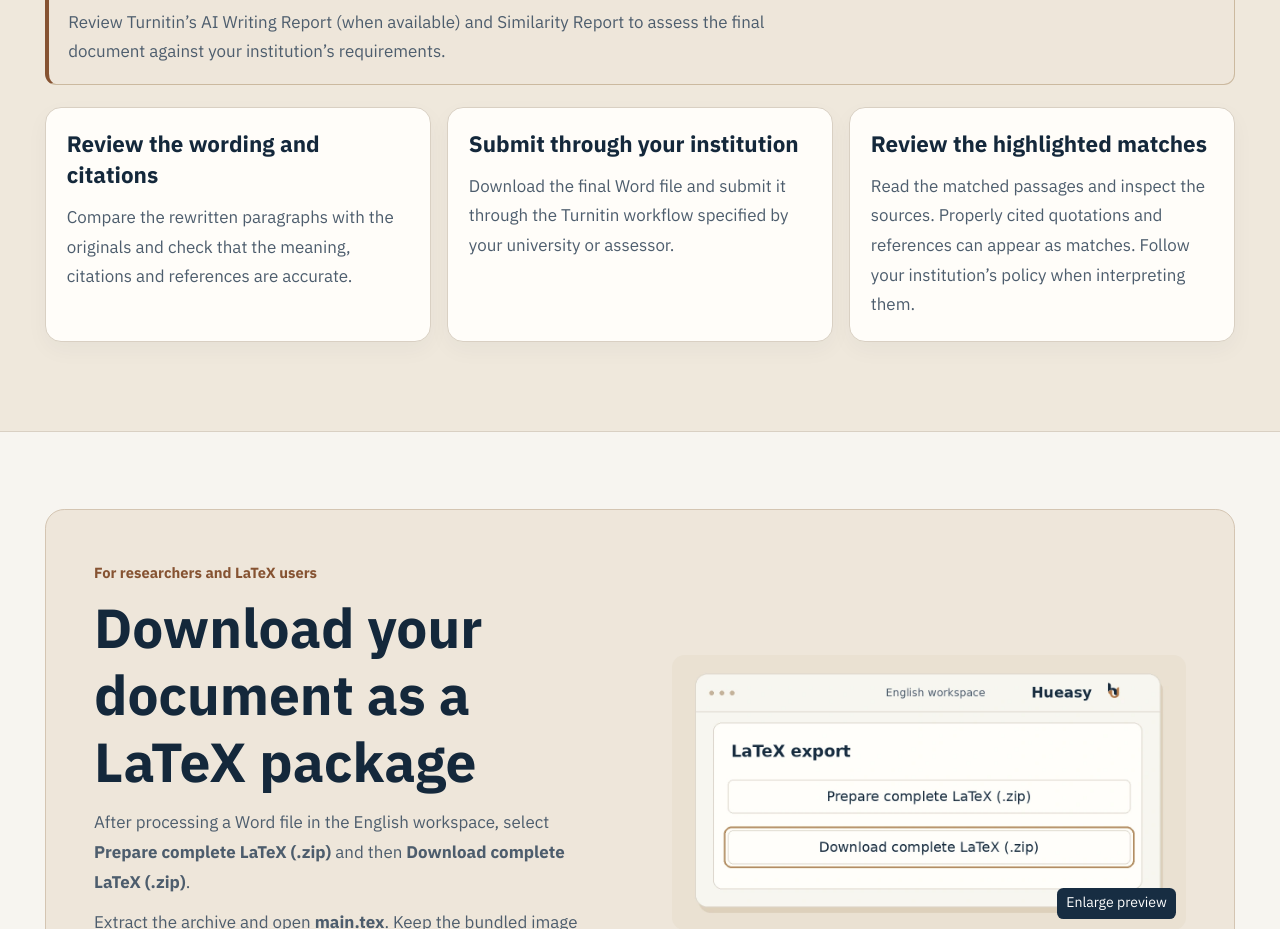
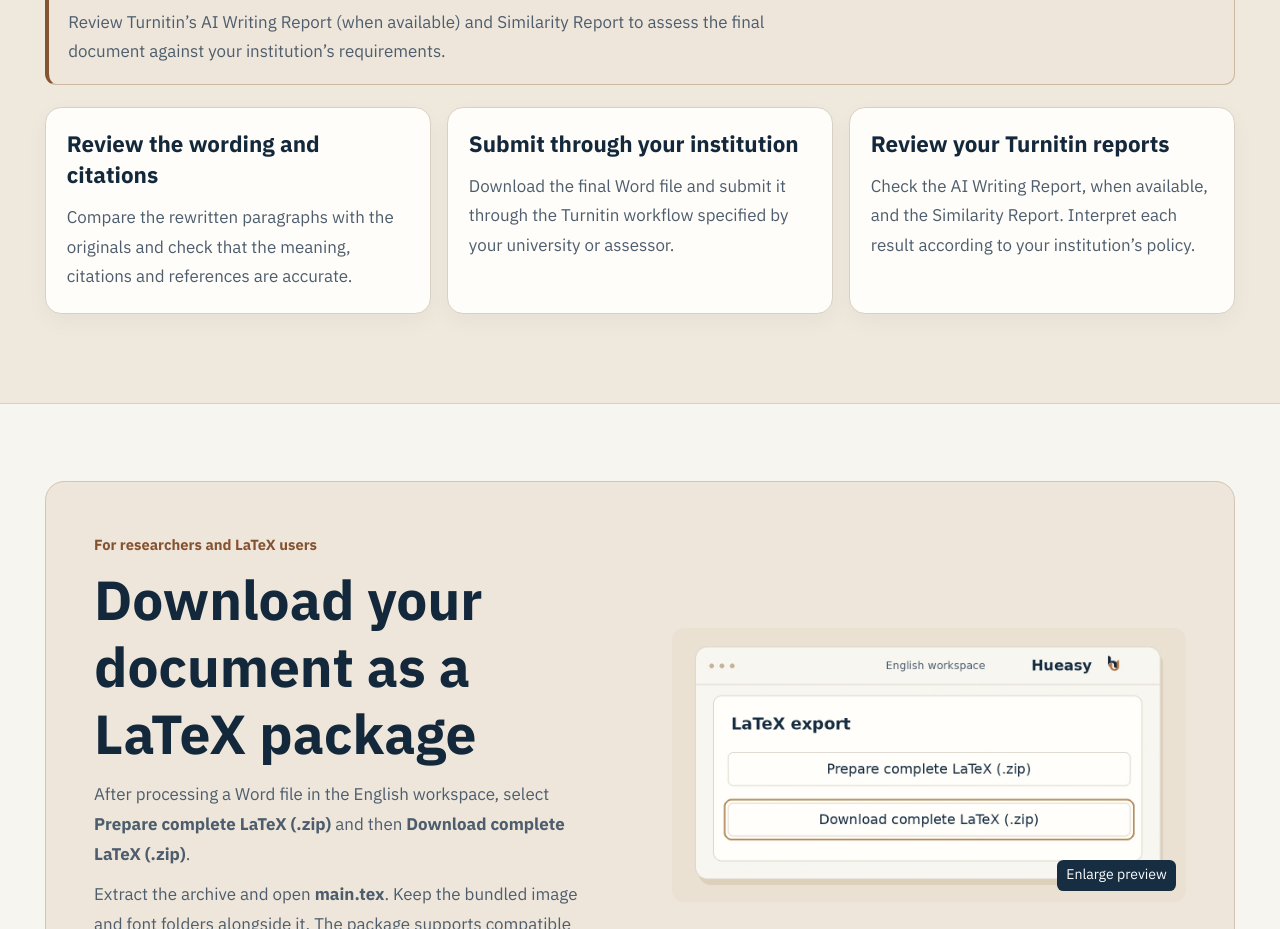
Before and after one commit to ahmedzayed12/ahmedzayed12.github.io, a plain HTML site: page hueasy-guide/en.html in a window 1280 px wide. Shown: the part 4126-5055 px from the top of the page. Drawn offline with Linux system fonts and the light colour scheme.

Commit message:
Use clear Turnitin report review wording

```diff
--- a/hueasy-guide/en.html
+++ b/hueasy-guide/en.html
@@ -60,7 +60,7 @@
 <div class="cards languages turnitin-steps">
 <article><h3>Review the wording and citations</h3><p>Compare the rewritten paragraphs with the originals and check that the meaning, citations and references are accurate.</p></article>
 <article><h3>Submit through your institution</h3><p>Download the final Word file and submit it through the Turnitin workflow specified by your university or assessor.</p></article>
-<article><h3>Review the highlighted matches</h3><p>Read the matched passages and inspect the sources. Properly cited quotations and references can appear as matches. Follow your institution’s policy when interpreting them.</p></article>
+<article><h3>Review your Turnitin reports</h3><p>Check the AI Writing Report, when available, and the Similarity Report. Interpret each result according to your institution’s policy.</p></article>
 </div></section>
 </div></section>
 <section class="shell latex" id="latex"><div class="split">
```
Also changed, not shown: hueasy-guide/index.html (+1 -1 lines).
